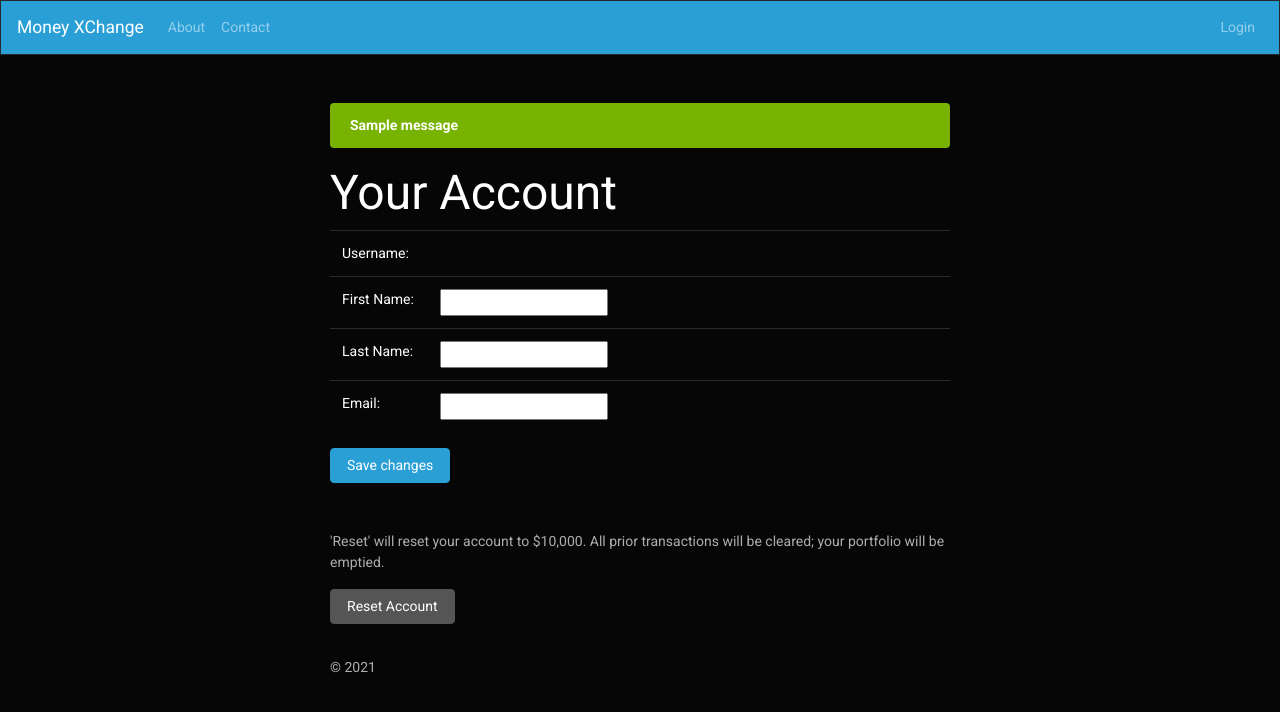
After one commit to CLizCorcoran/money-xchange, a Django app: template store/templates/store/account.html in a window 1280 px wide. The commit adds this page. Shown: the top 712 px of the page. Run offline with Django 3.2, Linux system fonts and the light colour scheme; the template is opened without the code that fills it, so the values that code supplies are empty, except form fields; tables that the repository leaves empty hold one stand-in row (values such as "Sample post"); one stand-in notice (Sample message) is shown; form fields are guessed from the names that the template uses; parts of the project's set-up code (start-up, migrations or seed data) failed here and were passed over; some libraries are stand-ins or nearby versions.

Commit message:
Added account/profile page. User can reset account

```diff
--- /dev/null
+++ b/store/templates/store/account.html
@@ -0,0 +1,33 @@
+{% extends "store/layout.html" %}
+{% block title %}
+Account
+{% endblock %}
+{% block content %}
+<h2>Your Account</h2>
+<form class="mb-5" method="POST">
+    {% csrf_token %}
+    <table class="table">
+        <tbody>
+            <tr>
+                <td class="title">Username:  </td>
+                <td> {{ user.get_username }}</td>
+            </tr>
+            <tr>
+                <td class="title">First Name:  </td>
+                <td>{{ user_form.first_name }}</td>
+            </tr>
+            <tr>
+                <td class="title">Last Name:  </td>
+                <td>{{ user_form.last_name }}</td>
+            </tr>
+            <tr>
+                <td class="title">Email:  </td>
+                <td>{{ user_form.email }}</td>
+            </tr>
+        </tbody>
+    </table>
+     <button type="submit" class="btn btn-primary">Save changes</button>
+</form>
+<p>'Reset' will reset your account to $10,000.  All prior transactions will be cleared; your portfolio will be emptied.</p>
+<a class="btn btn-secondary" href="{% url 'reset_account' %}?next={{request.path}}">Reset Account</a>
+{% endblock %}
--- a/store/templates/store/layout.html
+++ b/store/templates/store/layout.html
@@ -39,7 +39,7 @@
         <div class="navbar-collapse w-100 order-2 dual-collapse2">
             <ul class="navbar-nav ml-auto">
             {% if user.is_authenticated %}
-                <li class="nav-item"><a class="nav-link">Welcome, {{ user.get_username }}!<br/><span class="bigger">Account</span></a></li>
+                <li class="nav-item"><a class="nav-link" href="{% url 'profile' %}?next={{request.path}}">Welcome, {{ user.get_username }}!<br/><span class="bigger">Account</span></a></li>
                 <li class="nav-item"><a class="nav-link" href="{% url 'logout' %}?next={{request.path}}">Logout</a></li>
             {% else %}
                 <li class="nav-item">
@@ -55,6 +55,18 @@
         {% if user.is_authenticated %}
         <p class="mt-3 text-right"><b>Account Balance: {{ user.account.amount|currency }}</b></p>
         {% endif %}
+        {% if messages %}
+            {% for message in messages %}
+                {% if message.tags == 'success' %}
+                <div class="alert alert-success">
+                {% else %}
+                <div class="alert alert-danger">
+                {% endif %}
+                    <strong>{{ message.message }}</strong>
+                </div>
+          {% endfor %}
+
+        {% endif %}
         {% block content %}
         {% endblock %}
         <hr />
--- a/store/templates/store/transactions_list_user.html
+++ b/store/templates/store/transactions_list_user.html
@@ -32,6 +32,6 @@ User Transactions
         </tbody>
     </table>
     {% else %}
-    <p>No transactions have been logged.  Use the <a href="{% url 'log' %}">Log Transaction form</a></p>
+    <p>No transactions have been logged.</p>
     {% endif %}
 {% endblock %}
--- a/store/urls.py
+++ b/store/urls.py
@@ -18,8 +18,10 @@ urlpatterns = [
     path("transaction_complate", views.transaction_complete, name="transaction_complete"),
     path('about/', views.about, name="about"),
     path('contact/', views.contact, name="contact"),
-    path('log/', views.log_transaction, name="log"),
+    #path('log/', views.log_transaction, name="log"),
     path('transactions/', views.TransactionsByUserListView.as_view(), name='my-transactions'),
     path('portfolio/', views.PortfolioByUserListView.as_view(), name="my-portfolio"),
-    path('accounts/signup/', views.SignUpView.as_view(), name='signup')
+    path('accounts/signup/', views.SignUpView.as_view(), name='signup'),
+    path('accounts/profile/', views.update_profile, name='profile'),
+    path('accounts/reset/', views.reset_account, name="reset_account")
 ]
```
Also changed, not shown: store/forms.py (+8 -0 lines), store/views.py (+58 -14 lines).
